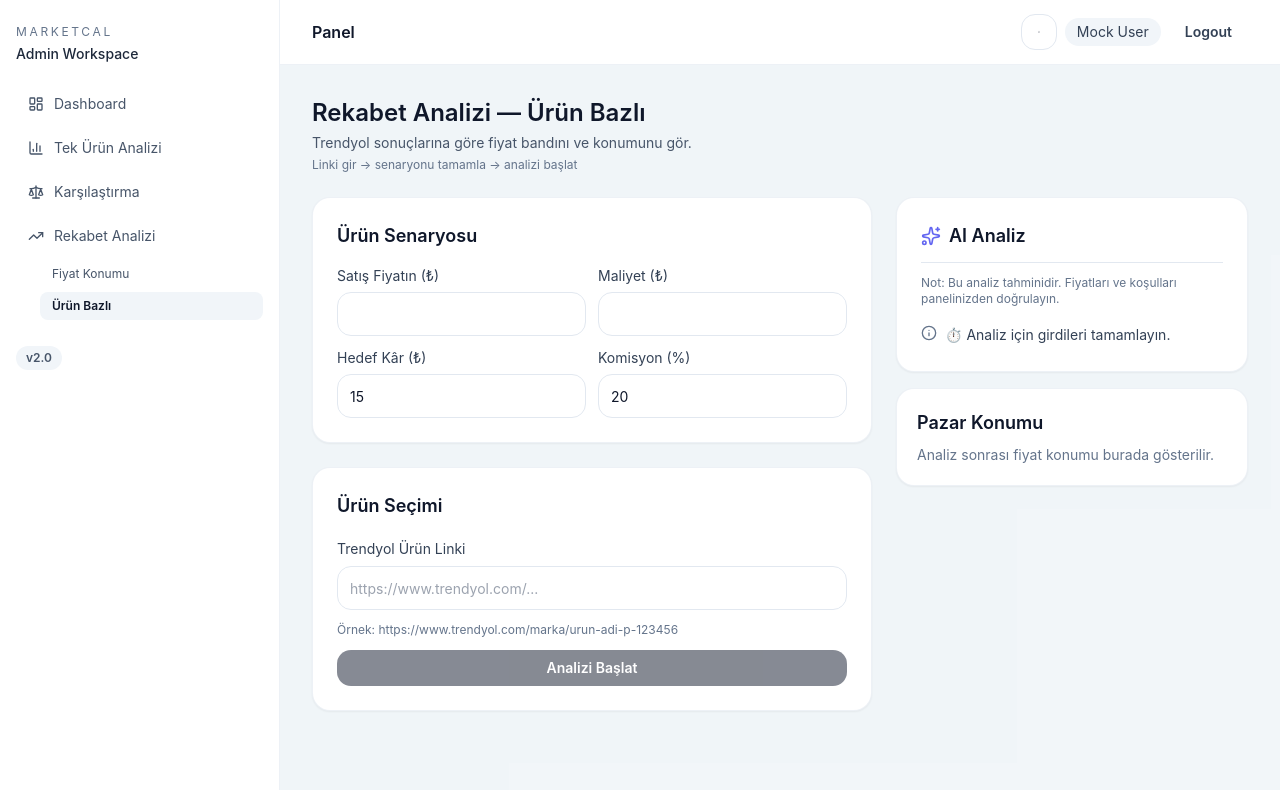
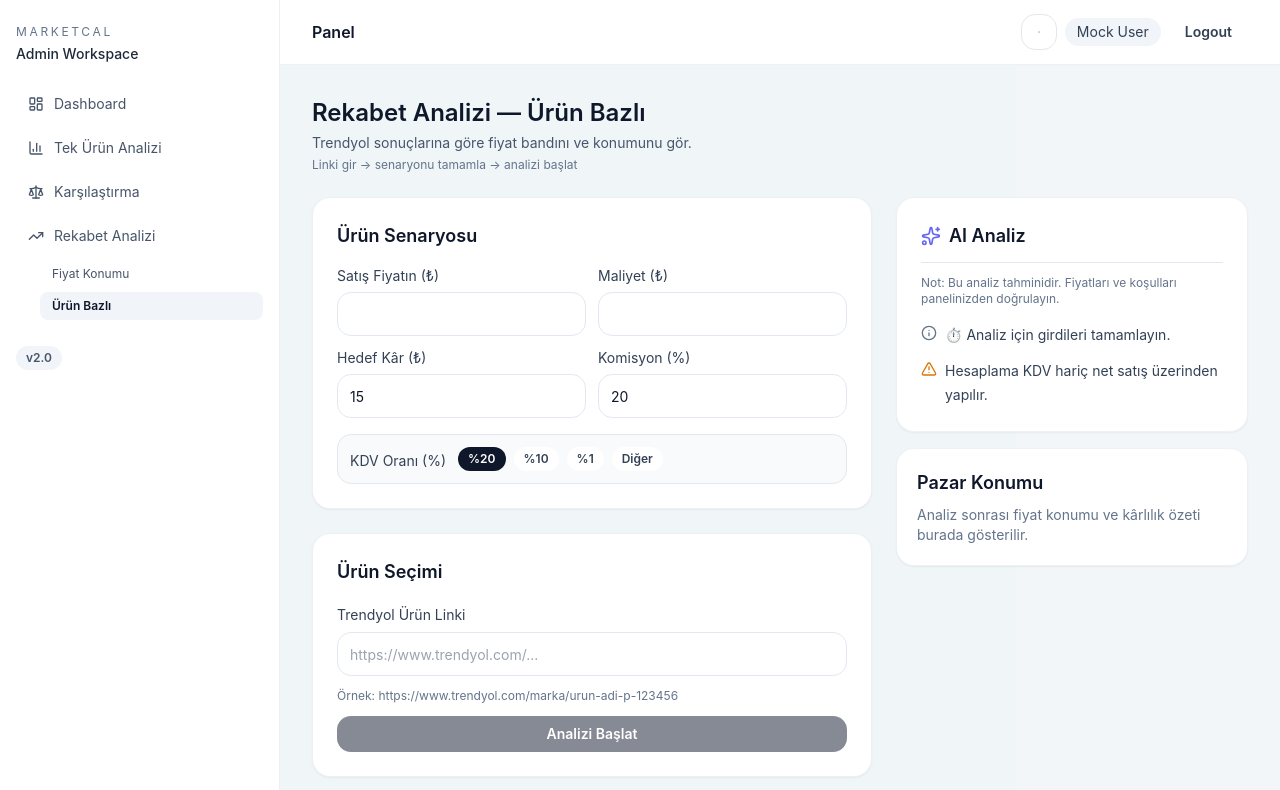
Before and after one commit to erngr18-sketch/MarketCal-V2, a Next.js app: page /competition/product in a window 1280 px wide. Shown: the top 790 px of the page. Built offline with nearby package versions, Linux system fonts and the light colour scheme.

Commit message:
snapshot: VAT branch before shared pricing engine refactor

```diff
--- a/app/(panel)/competition/product/page.tsx
+++ b/app/(panel)/competition/product/page.tsx
@@ -11,6 +11,7 @@ type ProductFormState = {
   costPrice: string;
   targetProfit: string;
   commissionRate: string;
+  vatRate: string;
   productUrl: string;
 };
 
@@ -32,15 +33,20 @@ const INITIAL_STATE: ProductFormState = {
   costPrice: '',
   targetProfit: '15',
   commissionRate: '20',
+  vatRate: '20',
   productUrl: ''
 };
+
+const VAT_PRESETS = ['20', '10', '1'] as const;
 
 export default function CompetitionProductPage() {
   const [form, setForm] = useState<ProductFormState>(INITIAL_STATE);
   const [analysis, setAnalysis] = useState<ProductAnalysisResult | null>(null);
+  const isCustomVat = !VAT_PRESETS.includes(form.vatRate as (typeof VAT_PRESETS)[number]);
 
   const linkValidation = useMemo(() => validateTrendyolProductUrl(form.productUrl), [form.productUrl]);
   const parsed = useMemo(() => parseProductInputs(form), [form]);
+  const summary = useMemo(() => calculateProfitSummary(parsed), [parsed]);
 
   const canAnalyze =
     form.productUrl.trim().length > 0 &&
@@ -63,6 +69,7 @@ export default function CompetitionProductPage() {
       targetProfit: parsed.targetProfit,
       costPrice: parsed.costPrice,
       commissionRate: parsed.commissionRate,
+      vatRate: parsed.vatRate,
       stats,
       bandLabel
     });
@@ -143,6 +150,50 @@ export default function CompetitionProductPage() {
                 {!parsed.commissionValid ? <p className="error-text text-xs text-rose-600">Komisyon %100 üstü olamaz.</p> : null}
               </label>
             </div>
+
+            <div className="mt-4 flex flex-wrap items-end gap-3 rounded-xl border border-slate-200 bg-slate-50 px-3 py-3">
+              <div className="min-w-fit">
+                <p className="text-sm text-slate-700">KDV Oranı (%)</p>
+              </div>
+
+              <div className="flex flex-wrap gap-2">
+                {VAT_PRESETS.map((rate) => {
+                  const active = form.vatRate === rate;
+                  return (
+                    <button
+                      key={rate}
+                      type="button"
+                      onClick={() => setForm((prev) => ({ ...prev, vatRate: rate }))}
+                      className={active ? 'badge bg-slate-900 text-white' : 'badge bg-white text-slate-700'}
+                    >
+                      %{rate}
+                    </button>
+                  );
+                })}
+
+                <button
+                  type="button"
+                  onClick={() => setForm((prev) => ({ ...prev, vatRate: isCustomVat ? prev.vatRate : '20' }))}
+                  className={isCustomVat ? 'badge bg-slate-900 text-white' : 'badge bg-white text-slate-700'}
+                >
+                  Diğer
+                </button>
+              </div>
+
+              {isCustomVat ? (
+                <label className="w-24 text-sm text-slate-700">
+                  <span className="sr-only">Özel KDV oranı</span>
+                  <input
+                    type="number"
+                    min={0}
+                    step={0.1}
+                    className="input"
+                    value={form.vatRate}
+                    onChange={(event) => setForm((prev) => ({ ...prev, vatRate: event.target.value }))}
+                  />
+                </label>
+              ) : null}
+            </div>
           </section>
 
           <section className="card p-6">
@@ -180,7 +231,7 @@ export default function CompetitionProductPage() {
         </div>
 
         <aside className="space-y-4 lg:sticky lg:top-6 lg:self-start">
-          <AiPanel items={(analysis?.aiLines ?? ['⏱️ Analiz için girdileri tamamlayın.']).map(mapAiLineToItem)} />
+          <AiPanel items={(analysis?.aiLines ?? ['⏱️ Analiz için girdileri tamamlayın.', '⚠️ Hesaplama KDV hariç net satış üzerinden yapılır.']).map(mapAiLineToItem)} />
 
           <section className="card p-5">
             <h3 className="card-title">Pazar Konumu</h3>
@@ -200,9 +251,16 @@ export default function CompetitionProductPage() {
                     <span>{formatTry(analysis.max)}</span>
                   </div>
                 </div>
+
+                <div className="mt-4 grid gap-2">
+                  <ResultBlock label="Net Satış (KDV Hariç)" value={formatTry(summary.netSales)} />
+                  <ResultBlock label="Komisyon" value={formatTry(summary.commission)} />
+                  <ResultBlock label="Net Kâr" value={formatTry(summary.netProfit)} emphasis />
+                  <ResultBlock label="Hedef Kâr Farkı" value={summary.targetGapLabel} />
+                </div>
               </>
             ) : (
-              <p className="mt-2 text-sm text-slate-500">Analiz sonrası fiyat konumu burada gösterilir.</p>
+              <p className="mt-2 text-sm text-slate-500">Analiz sonrası fiyat konumu ve kârlılık özeti burada gösterilir.</p>
             )}
           </section>
         </aside>
@@ -220,14 +278,44 @@ function RangeMarker({ left, label }: { left: number; label: string }) {
   );
 }
 
+function ResultBlock({ label, value, emphasis = false }: { label: string; value: string; emphasis?: boolean }) {
+  return (
+    <div className={emphasis ? 'rounded-xl border border-slate-300 bg-white px-3 py-2 shadow-sm' : 'rounded-xl border border-slate-200 bg-slate-50 px-3 py-2'}>
+      <p className={emphasis ? 'text-[11px] text-slate-600' : 'text-[11px] text-slate-500'}>{label}</p>
+      <p className={emphasis ? 'number-display text-base font-semibold text-slate-900' : 'number-display text-sm font-semibold text-slate-900'}>{value}</p>
+    </div>
+  );
+}
+
 function parseProductInputs(form: ProductFormState) {
   const commissionRate = parseNumber(form.commissionRate);
+  const vatRate = parseVatNumber(form.vatRate);
   return {
     salesPrice: parseNumber(form.salesPrice),
     costPrice: parseNumber(form.costPrice),
     targetProfit: parseNumber(form.targetProfit),
     commissionRate,
+    vatRate,
     commissionValid: commissionRate >= 0 && commissionRate < 100
+  };
+}
+
+function calculateProfitSummary(parsed: ReturnType<typeof parseProductInputs>) {
+  const effectivePrice = parsed.salesPrice;
+  const vatRateDecimal = parsed.vatRate / 100;
+  const netSales = effectivePrice / (1 + vatRateDecimal);
+  const commission = effectivePrice * (parsed.commissionRate / 100);
+  const shippingCost = 0;
+  const advertisingCost = 0;
+  const netProfit = netSales - (parsed.costPrice + shippingCost + advertisingCost + commission);
+  const targetGap = netProfit - parsed.targetProfit;
+
+  return {
+    netSales,
+    commission,
+    netProfit,
+    targetGap,
+    targetGapLabel: targetGap >= 0 ? 'Hedef kârı karşılıyor.' : 'Hedef kârın altında.'
   };
 }
 
@@ -288,6 +376,7 @@ function buildProductAiLines({
   targetProfit,
   costPrice,
   commissionRate,
+  vatRate,
   stats,
   bandLabel
 }: {
@@ -295,13 +384,15 @@ function buildProductAiLines({
   targetProfit: number;
   costPrice: number;
   commissionRate: number;
+  vatRate: number;
   stats: ReturnType<typeof computeStats>;
   bandLabel: string;
 }) {
   const effectivePrice = myPrice;
+  const netSales = effectivePrice / (1 + vatRate / 100);
   const commissionRateDecimal = clamp(commissionRate / 100, 0, 0.9999);
   const commission = effectivePrice * commissionRateDecimal;
-  const estimatedNet = effectivePrice - costPrice - commission;
+  const estimatedNet = netSales - costPrice - commission;
 
   const lines = [`🧭 Ürün fiyat konumu: ${bandLabel}.`];
 
@@ -323,6 +414,8 @@ function buildProductAiLines({
     lines.push('⚠️ Üst çeyreğin üzerinde kaldığın için talep düşüş riskini kontrol et.');
   }
 
+  lines.push('⚠️ Hesaplama KDV hariç net satış üzerinden yapılır.');
+
   return lines.slice(0, 4);
 }
 
@@ -343,6 +436,12 @@ function quantile(values: number[], q: number) {
 function parseNumber(value: string) {
   const parsed = Number(value);
   return Number.isFinite(parsed) ? Math.max(0, parsed) : 0;
+}
+
+function parseVatNumber(value: string) {
+  const parsed = Number(value);
+  if (!Number.isFinite(parsed)) return 20;
+  return Math.max(0, parsed);
 }
 
 function round2(value: number) {
```
